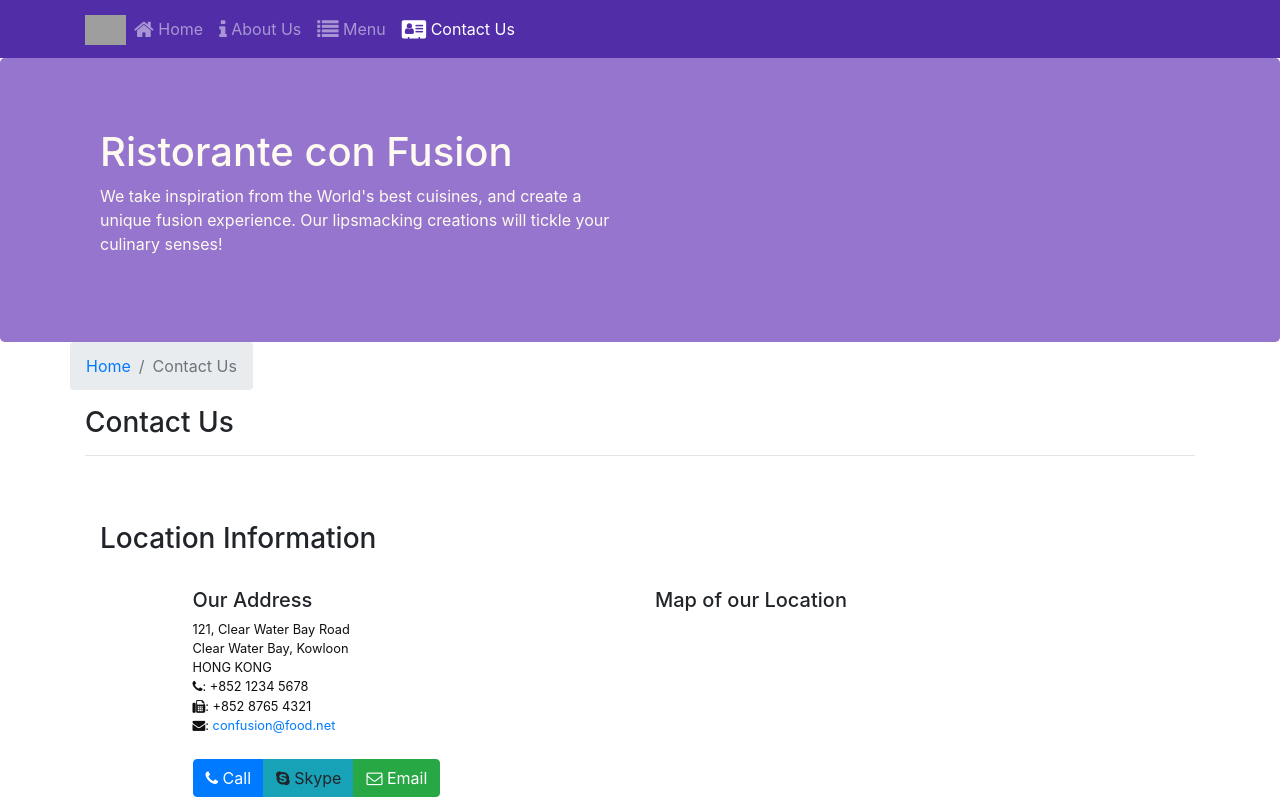
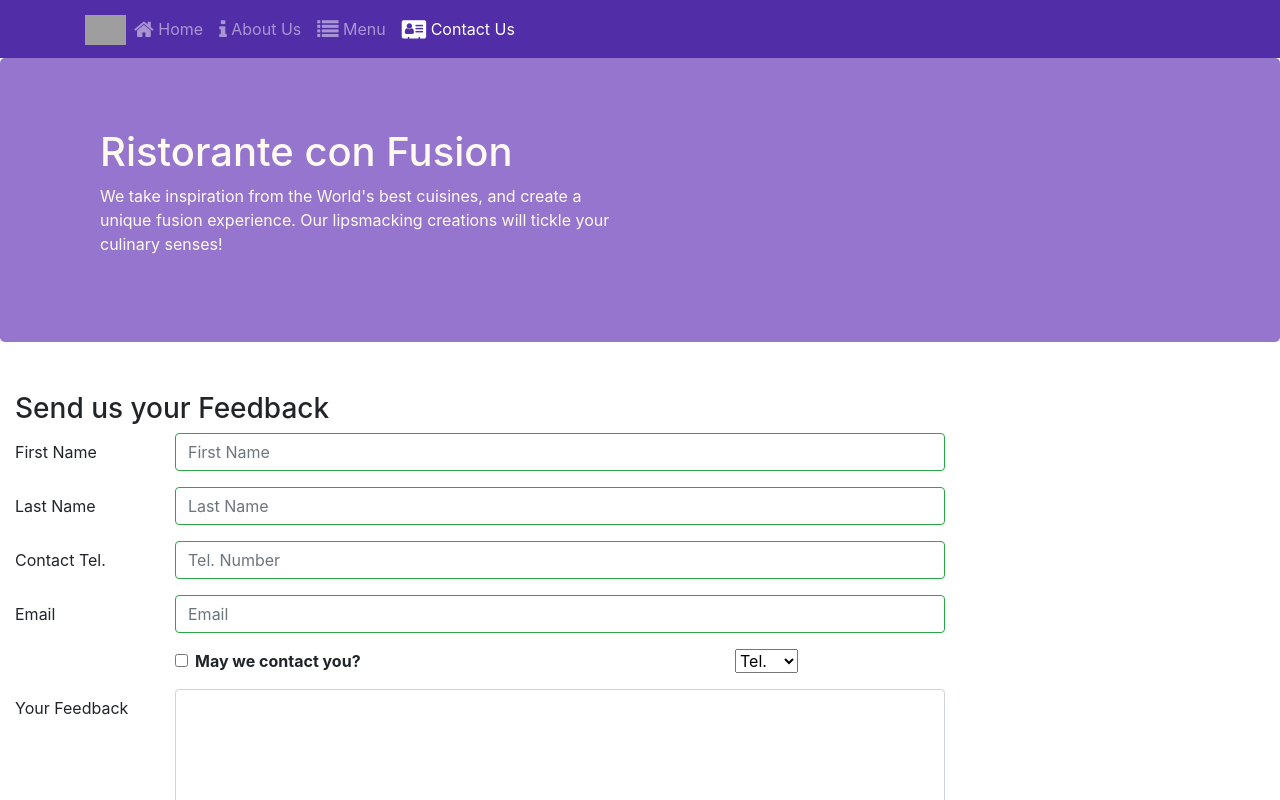
Before and after one commit to Ypetrakov/ReactCourse, a React (Create React App) app in the folder my-app/: page /contactus in a window 1280 px wide. Shown: the top 800 px of the page. Built offline with nearby package versions, Linux system fonts and the light colour scheme; grey boxes are pictures that could not be loaded.

Commit message:
Controlled Form

```diff
--- a/my-app/src/components/ContactComponent.js
+++ b/my-app/src/components/ContactComponent.js
@@ -1,48 +1,184 @@
-import React from 'react';
-import { Breadcrumb, BreadcrumbItem } from 'reactstrap';
-import { Link } from 'react-router-dom';
+import React, {Component} from 'react';
 
-function Contact(props) {
-    return(
-        <div className="container">
-            <div className="row">
-                <Breadcrumb>
-                    <BreadcrumbItem><Link to="/home">Home</Link></BreadcrumbItem>
-                    <BreadcrumbItem active>Contact Us</BreadcrumbItem>
-                </Breadcrumb>
+import { Breadcrumb, BreadcrumbItem, Button, Form, FormGroup, Label, Input, Col, Row, FormFeedback } from 'reactstrap';
+
+import {Link} from 'react-router-dom';
+
+class Contact extends Component {
+
+    constructor(props) {
+        super(props);
+        this.state = {
+            firstname: '',
+            lastname: '',
+            telnum: '',
+            email: '',
+            agree: false,
+            contactType: 'Tel.',
+            message: '',
+            touched: {
+                firstname: false,
+                lastname: false,
+                telnum: false,
+                email: false
+            }
+        };
+        this.handleInputChange = this.handleInputChange.bind(this);
+        this.handleSubmit = this.handleSubmit.bind(this);
+        this.handleBlur = this.handleBlur.bind(this);
+    }
+
+    handleBlur = (field) => (evt) => {
+        this.setState({
+            touched: { ...this.state.touched, [field]: true }
+        });
+    }
+    validate(firstname, lastname, telnum, email) {
+        const errors = {
+            firstname: '',
+            lastname: '',
+            telnum: '',
+            email: ''
+        };
+
+        if (this.state.touched.firstname && firstname.length < 3)
+            errors.firstname = 'First Name should be >= 3 characters';
+        else if (this.state.touched.firstname && firstname.length > 10)
+            errors.firstname = 'First Name should be <= 10 characters';
+
+        if (this.state.touched.lastname && lastname.length < 3)
+            errors.lastname = 'Last Name should be >= 3 characters';
+        else if (this.state.touched.lastname && lastname.length > 10)
+            errors.lastname = 'Last Name should be <= 10 characters';
+
+        const reg = /^\d+$/;
+        if (this.state.touched.telnum && !reg.test(telnum))
+            errors.telnum = 'Tel. Number should contain only numbers';
+
+        if(this.state.touched.email && email.split('').filter(x => x === '@').length !== 1)
+            errors.email = 'Email should contain a @';
+
+        return errors;
+    }
+
+    handleInputChange(event) {
+        const target = event.target;
+        const value = target.type === 'checkbox' ? target.checked : target.value;
+        const name = target.name;
+
+        this.setState({
+            [name]: value
+        });
+    }
+
+    handleSubmit(event) {
+        console.log('Current State is: ' + JSON.stringify(this.state));
+        alert('Current State is: ' + JSON.stringify(this.state));
+        event.preventDefault();
+    }
+
+    render() {
+        const errors = this.validate(this.state.firstname, this.state.lastname, this.state.telnum, this.state.email);
+        return (
+            <div className="row row-content">
                 <div className="col-12">
-                    <h3>Contact Us</h3>
-                    <hr />
+                    <h3>Send us your Feedback</h3>
+                </div>
+                <div className="col-12 col-md-9">
+                    <Form onSubmit={this.handleSubmit}> <FormGroup row>
+                        <Label htmlFor="firstname" md={2}>First Name</Label>
+                        <Col md={10}>
+                            <Input type="text" id="firstname" name="firstname"
+                                   placeholder="First Name"
+                                   value={this.state.firstname}
+                                   valid={errors.firstname === ''}
+                                   invalid={errors.firstname !== ''}
+                                   onBlur={this.handleBlur('firstname')}
+                                   onChange={this.handleInputChange} />
+                            <FormFeedback>{errors.firstname}</FormFeedback>
+                        </Col>
+                    </FormGroup>
+                        <FormGroup row>
+                            <Label htmlFor="lastname" md={2}>Last Name</Label>
+                            <Col md={10}>
+                                <Input type="text" id="lastname" name="lastname"
+                                       placeholder="Last Name"
+                                       value={this.state.lastname}
+                                       valid={errors.lastname === ''}
+                                       invalid={errors.lastname !== ''}
+                                       onBlur={this.handleBlur('lastname')}
+                                       onChange={this.handleInputChange} />
+                                <FormFeedback>{errors.lastname}</FormFeedback>
+                            </Col>
+                        </FormGroup>
+                        <FormGroup row>
+                            <Label htmlFor="telnum" md={2}>Contact Tel.</Label>
+                            <Col md={10}>
+                                <Input type="tel" id="telnum" name="telnum"
+                                       placeholder="Tel. Number"
+                                       value={this.state.telnum}
+                                       valid={errors.telnum === ''}
+                                       invalid={errors.telnum !== ''}
+                                       onBlur={this.handleBlur('telnum')}
+                                       onChange={this.handleInputChange} />
+                                <FormFeedback>{errors.telnum}</FormFeedback>
+                            </Col>
+                        </FormGroup>
+                        <FormGroup row>
+                            <Label htmlFor="email" md={2}>Email</Label>
+                            <Col md={10}>
+                                <Input type="email" id="email" name="email"
+                                       placeholder="Email"
+                                       value={this.state.email}
+                                       valid={errors.email === ''}
+                                       invalid={errors.email !== ''}
+                                       onBlur={this.handleBlur('email')}
+                                       onChange={this.handleInputChange} />
+                                <FormFeedback>{errors.email}</FormFeedback>
+                            </Col>
+                        </FormGroup>
+                        <FormGroup row>
+                            <Col md={{size: 6, offset: 2}}>
+                                <FormGroup check>
+                                    <Label check>
+                                        <Input type="checkbox"
+                                               name="agree"
+                                               checked={this.state.agree}
+                                               onChange={this.handleInputChange} /> {' '}
+                                        <strong>May we contact you?</strong>
+                                    </Label>
+                                </FormGroup>
+                            </Col>
+                            <Col md={{size: 3, offset: 1}}>
+                                <Input type="select" nam    e="contactType"
+                                       value={this.state.contactType}
+                                       onChange={this.handleInputChange}>
+                                    <option>Tel.</option>
+                                    <option>Email</option>
+                                </Input>
+                            </Col>
+                        </FormGroup>
+                        <FormGroup row>
+                            <Label htmlFor="message" md={2}>Your Feedback</Label>
+                            <Col md={10}>
+                                <Input type="textarea" id="message" name="message"
+                                       rows="12"
+                                       value={this.state.message}
+                                       onChange={this.handleInputChange}></Input>
+                            </Col>
+                        </FormGroup>
+                        <FormGroup row>
+                            <Col md={{size: 10, offset: 2}}>
+                                <Button type="submit" color="primary">
+                                    Send Feedback
+                                </Button>
+                            </Col>
+                        </FormGroup>
+                    </Form>
                 </div>
             </div>
-            <div className="row row-content">
-                <div className="col-12">
-                    <h3>Location Information</h3>
-                </div>
-                <div className="col-12 col-sm-4 offset-sm-1">
-                    <h5>Our Address</h5>
-                    <address>
-                        121, Clear Water Bay Road<br />
-                        Clear Water Bay, Kowloon<br />
-                        HONG KONG<br />
-                        <i className="fa fa-phone"></i>: +852 1234 5678<br />
-                        <i className="fa fa-fax"></i>: +852 8765 4321<br />
-                        <i className="fa fa-envelope"></i>: <a href="mailto:confusion@food.net">confusion@food.net</a>
-                    </address>
-                </div>
-                <div className="col-12 col-sm-6 offset-sm-1">
-                    <h5>Map of our Location</h5>
-                </div>
-                <div className="col-12 col-sm-11 offset-sm-1">
-                    <div className="btn-group" role="group">
-                        <a role="button" className="btn btn-primary" href="tel:+85212345678"><i className="fa fa-phone"></i> Call</a>
-                        <a role="button" className="btn btn-info"><i className="fa fa-skype"></i> Skype</a>
-                        <a role="button" className="btn btn-success" href="mailto:confusion@food.net"><i className="fa fa-envelope-o"></i> Email</a>
-                    </div>
-                </div>
-            </div>
-        </div>
-    );
+        );
+    }
 }
 
 export default Contact;
```
